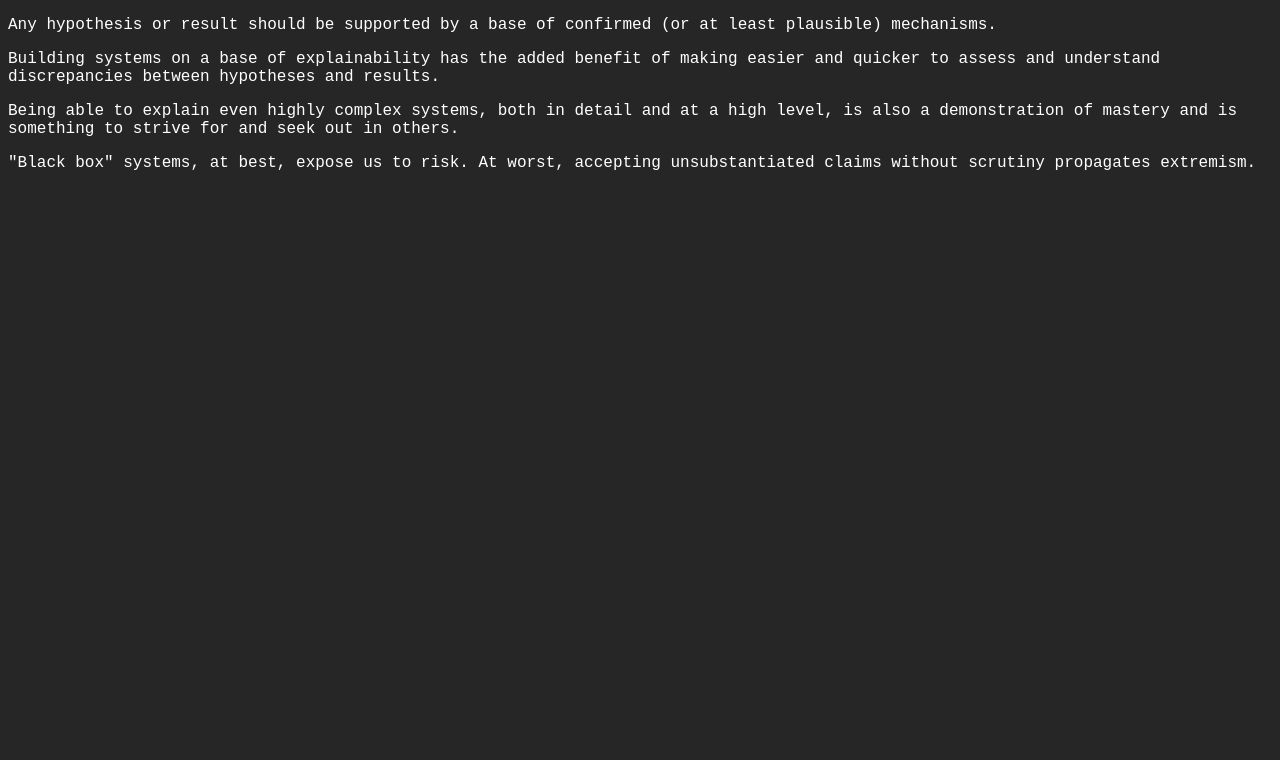
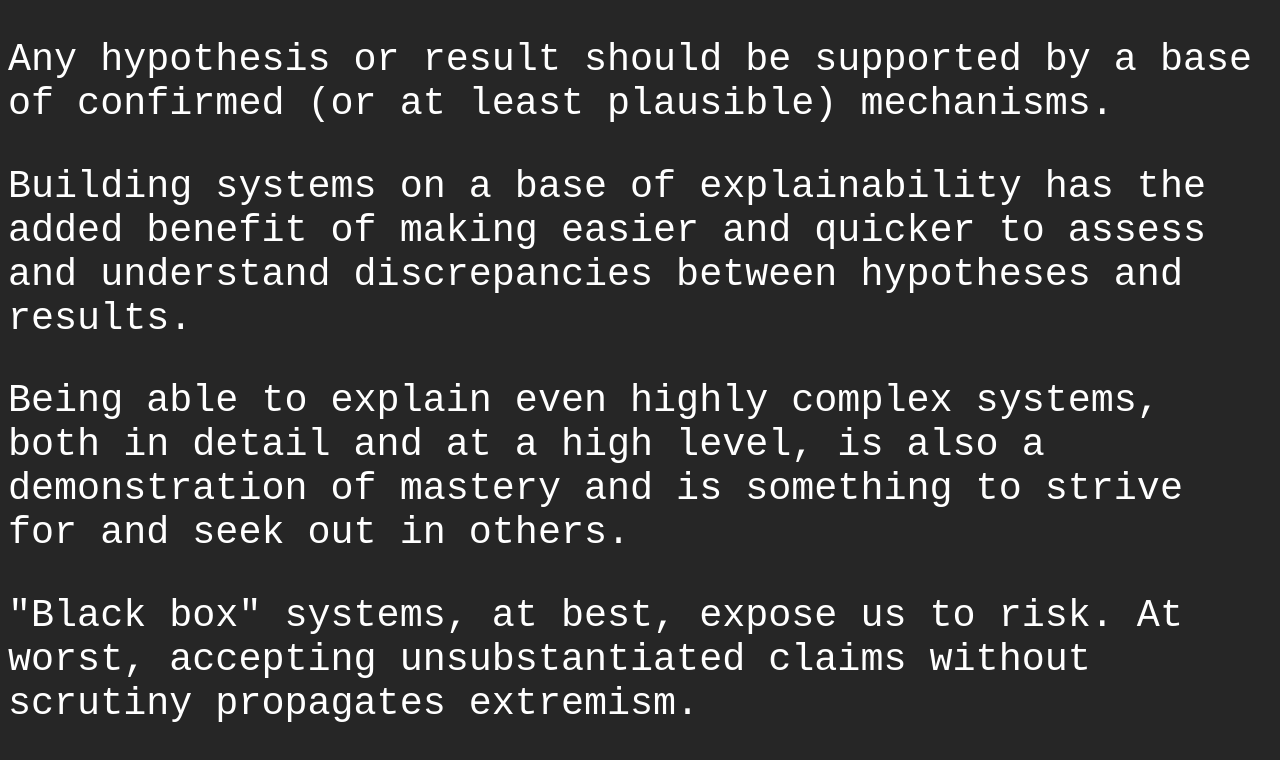
Before and after one commit to TimVannerson/timv-website, a plain HTML site: page frameworks/explainability/index.html in a window 1280 px wide. Drawn offline with Linux system fonts and the light colour scheme.

Commit message:
style typo

```diff
--- a/frameworks/explainability/index.html
+++ b/frameworks/explainability/index.html
@@ -8,7 +8,7 @@
 <style>
 li, a, p {
  font-family: "Courier New", monospace, Sans-Serif;
- font-size: 3vmaxx;
+ font-size: 3vmax;
  color: #ffffff;
 }
 </style>
```
